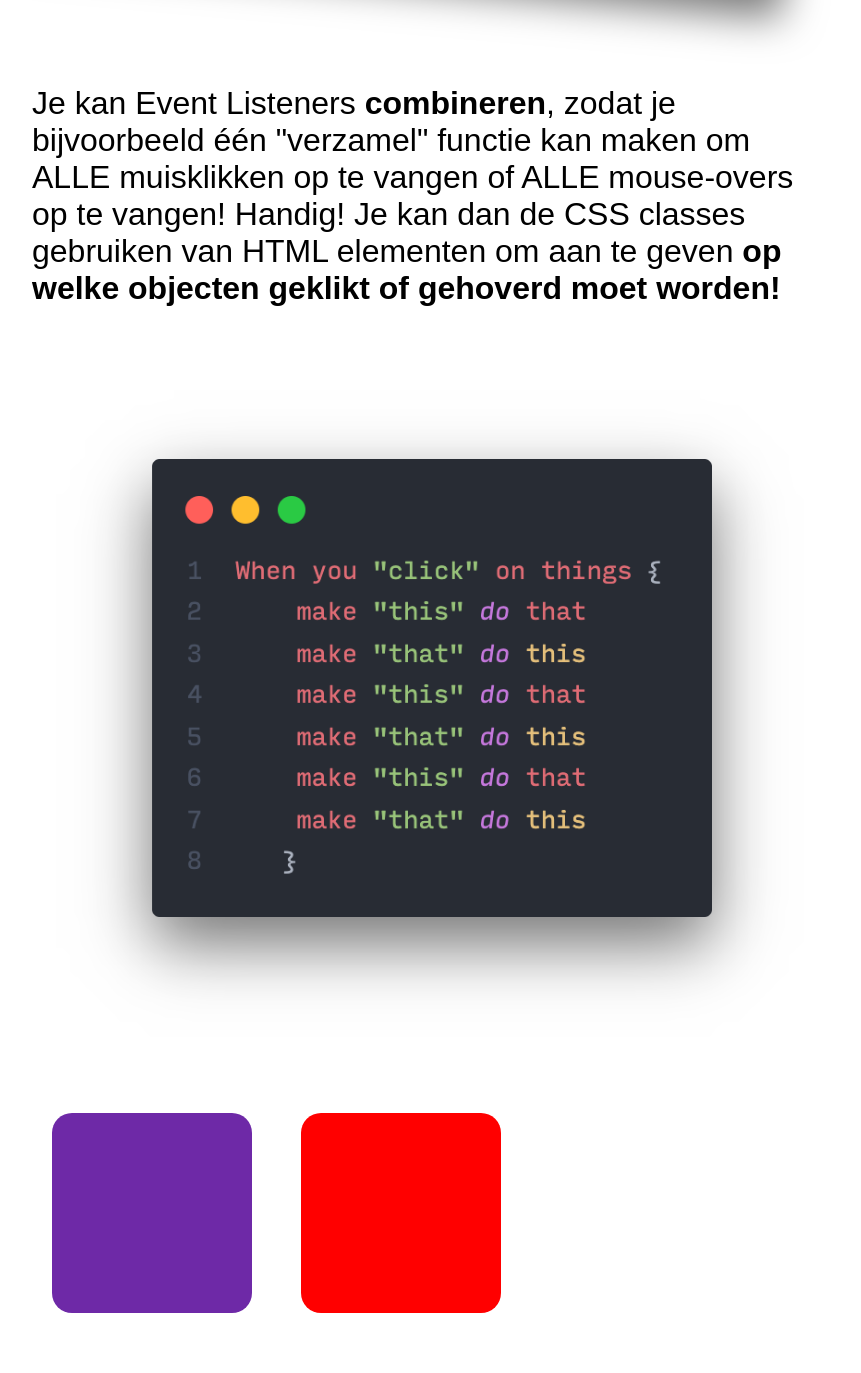
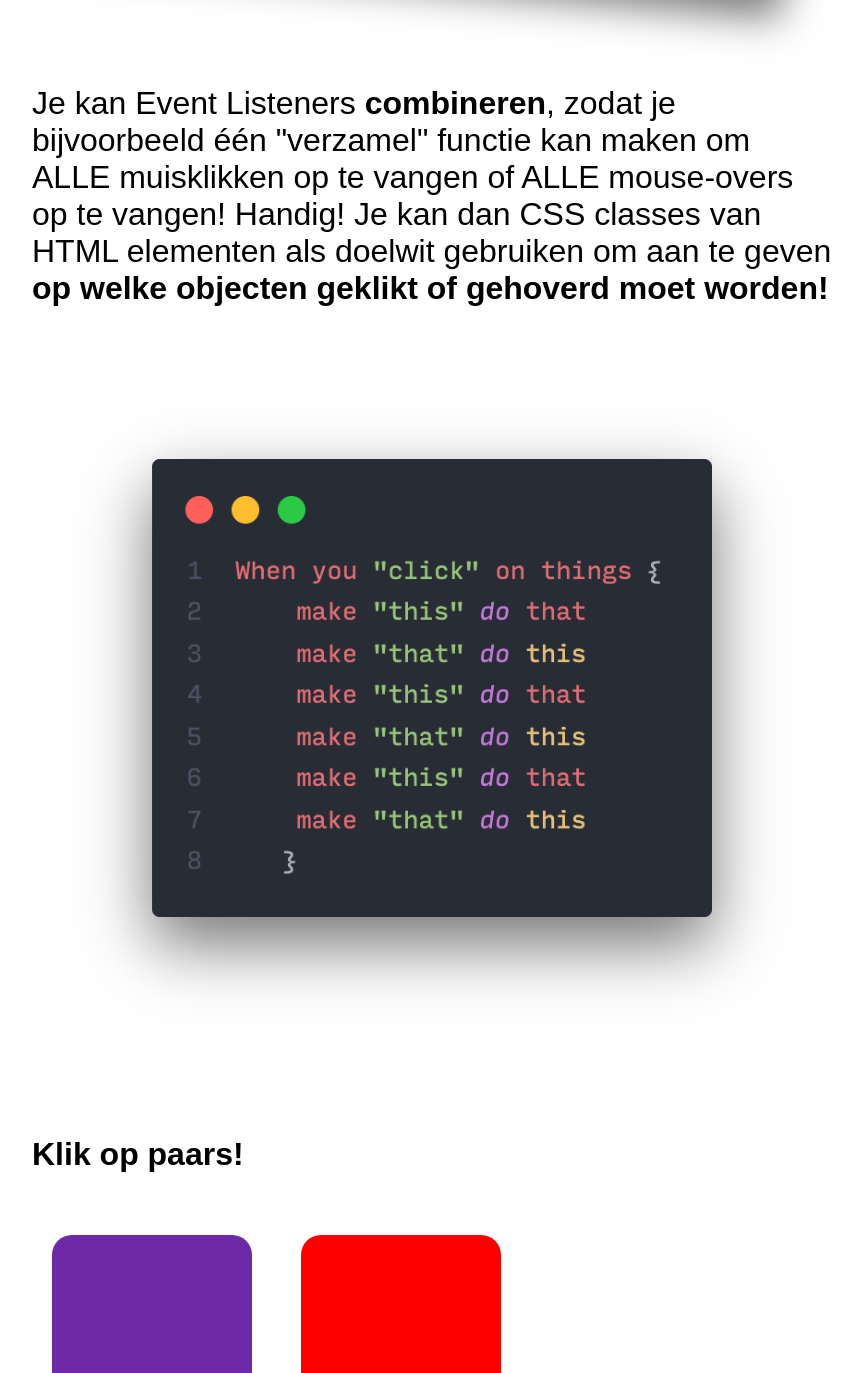
Before and after one commit to davidvandenbor/event-listeners-in-javascript-dutch, a website built with Parcel: page index.html in a window 1280 px wide. Shown: the part 799-2172 px from the top of the page, without its empty margins (208-1069 px from the left). Built offline with nearby package versions, Linux system fonts and the light colour scheme.

Commit message:
Update index.html

```diff
--- a/index.html
+++ b/index.html
@@ -17,9 +17,10 @@
 		<button class="goodbye">Tot ziens!</button>
 		<section class="post-it"></section>
 
-		<p>Je kan Event Listeners <strong>combineren</strong>, zodat je bijvoorbeeld één "verzamel" functie kan maken om ALLE muisklikken op te vangen of ALLE mouse-overs op te vangen! Handig! Je kan dan de CSS classes gebruiken van HTML elementen om aan te geven<strong> op welke objecten geklikt of gehoverd moet worden!</strong></p>
+		<p>Je kan Event Listeners <strong>combineren</strong>, zodat je bijvoorbeeld één "verzamel" functie kan maken om ALLE muisklikken op te vangen of ALLE mouse-overs op te vangen! Handig! Je kan dan CSS classes van HTML elementen als doelwit gebruiken om aan te geven<strong> op welke objecten geklikt of gehoverd moet worden!</strong></p>
 		<img src="event-listener-global.png" alt="" />
 
+		<h4>Klik op paars!</h3>
 		<div id="paarsblokje"></div>
 		<div id="roodblokje"></div>
 
```
